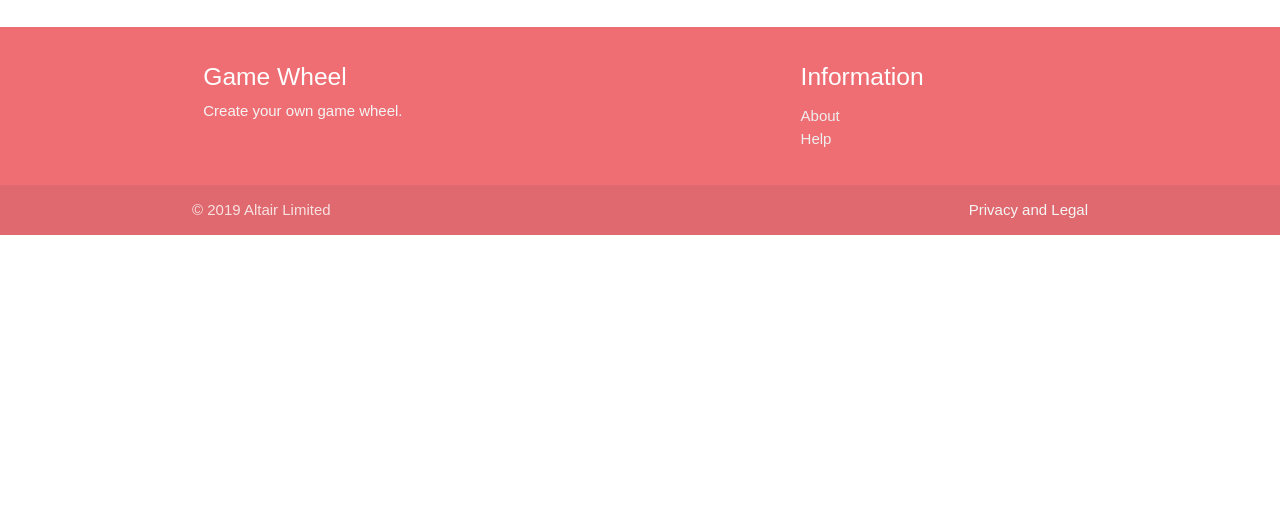
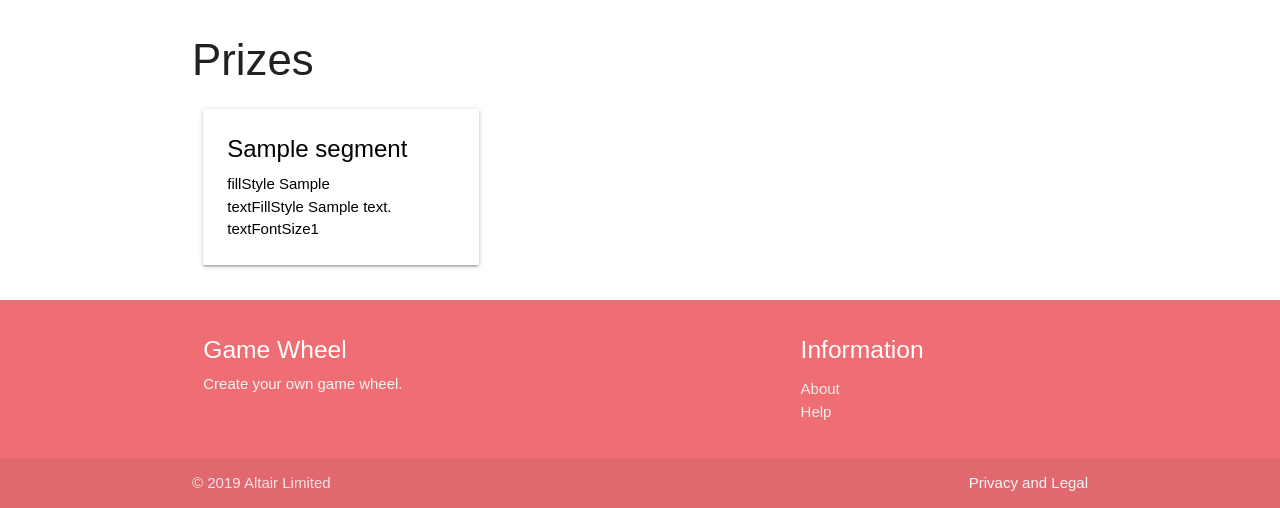
Before and after one commit to mesimoniv/gamewheel, a Django app: template mysite/main/templates/main/wheeldetail.html in a window 1280 px wide. Shown: the part 800-1308 px from the top of the page. Before the commit the page ends 1035 px from the top, so only its background shows below. Run offline with Django 3.2, Linux system fonts and the light colour scheme; the template is opened without the code that fills it: most values are stand-ins (such as "Sample title", 1, 10 or a date in 2020).

Commit message:
show prize segments on gamewheel detail

```diff
--- a/mysite/main/templates/main/wheel_list.html
+++ b/mysite/main/templates/main/wheel_list.html
@@ -3,7 +3,8 @@
 {% block content %}
 
 <div class="row">
-{% for wheel in wheel_list %}
+{% if wheel_list %}
+  {% for wheel in wheel_list %}
     <div class="col s12 m6 l4">
         <div class="card">
           <div class="card-content">
@@ -16,7 +17,8 @@
           </div>
         </div>
       </div>
-{% endfor %}
+  {% endfor %}
+{% endif %}
 </div>
 
 {% endblock %}
--- a/mysite/main/templates/main/wheeldetail.html
+++ b/mysite/main/templates/main/wheeldetail.html
@@ -33,4 +33,23 @@
       </div>
 </div>
 
+<div class="row">
+        <h3>Prizes</h3>
+        {% for segment in wheel.segment_set.all %}
+            <div class="col s12 m6 l4">
+                <a href="#", style="color:#000">
+                    <div class="card hoverable">
+                        <div class="card-content">
+                            <div class="card-title">{{segment.name}}</div>
+                            <!--<p style="font-size:70%">Published {{tut.tutorial_published}}</p>-->
+                            <p>fillStyle {{segment.fillStyle}}</p>
+                            <p>textFillStyle {{segment.textFillStyle}}</p>
+                            <p>textFontSize{{segment.textFontSize}}</p>
+                        </div>
+                    </div>
+                </a>
+            </div>
+        {% endfor %}
+</div>
+
 {% endblock %}
```
Also changed, not shown: mysite/main/views.py (+9 -2 lines).
